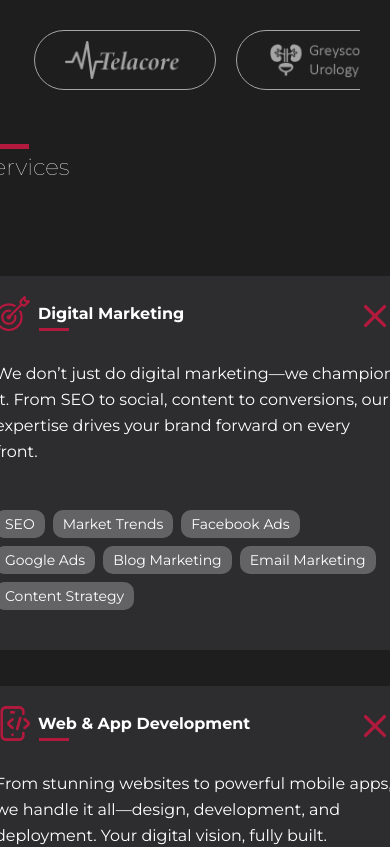
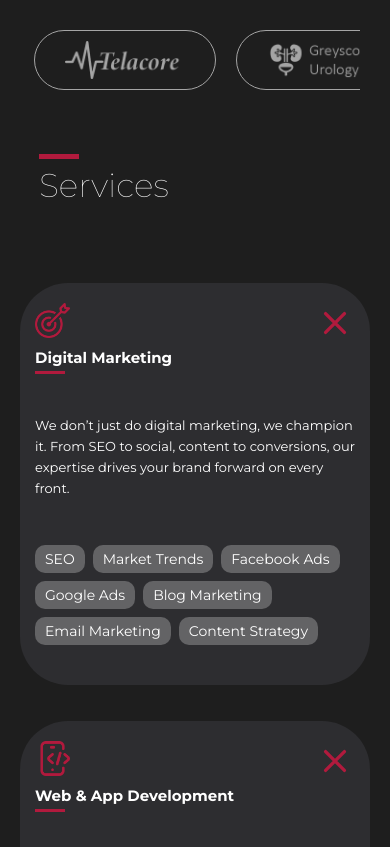
Before and after one commit to ObinnaKelvin/kobisoft, a Next.js app: page / in a window 390 px wide. Shown: the part 920-1767 px from the top of the page. Built offline with nearby package versions, Linux system fonts and the light colour scheme.

Commit message:
Services section now mobile responsive'

```diff
--- a/components/ServicesAccordion.js
+++ b/components/ServicesAccordion.js
@@ -13,7 +13,7 @@ const servicesData = [
        id: 1,
        title: 'Digital Marketing',
        icon: <Image src={'/aim.png'} width={35} height={35} />,
-       description: 'We don’t just do digital marketing—we champion it. From SEO to social, content to conversions, our expertise drives your brand forward on every front.' ,
+       description: 'We don’t just do digital marketing, we champion it. From SEO to social, content to conversions, our expertise drives your brand forward on every front.' ,
        tags: ['SEO', 'Market Trends', 'Facebook Ads', 'Google Ads', 'Blog Marketing', 'Email Marketing', 'Content Strategy']
     },
     {
@@ -60,24 +60,46 @@ function AccordionItem({id, title, icon, description, tags}) {
         initial={{y:200}}
         whileInView={{y:0, transition:{duration:0.3, ease:"easeInOut"}}}
         viewport={{once: true}}
-        key={id} className={` flex flex-col gap-[25px] bg-[#2D2D30] rounded-[3em] px-[40px] pb-[40px] xl:w-[80%] transition-all duration-300 ${isOpen ? 'h-max mb-6' : 'h-[80px] mb-2'}`}>
-        <div className='flex justify-between items-start cursor-pointer pt-[20px]' onClick={() => setIsOpen(!isOpen)}>
-            <div className='flex items-center gap-2 justify-center font-bold relative'>
+        key={id} className={` flex flex-col gap-[25px]
+        bg-[#2D2D30] rounded-[3em] px-[15px] lg:px-[40px] xl:px-[40px] pb-[40px]
+        xl:w-[80%]  w-full
+        transition-all duration-300 ${isOpen ? 'h-max mb-6' : 'h-[150px] lg:h-[80px] xl:h-[80px] mb-2'}`}>
+        <div className='flex justify-between items-start cursor-pointer py-[20px] lg:pt-[20px] xl:pt-[20px] ' onClick={() => setIsOpen(!isOpen)}>
+            <div className='flex flex-col lg:flex-row xl:flex-row
+            items-left lg:items-center xl:items-center
+            gap-2 justify-center lg:justify-center xl:justify-center
+            font-bold
+            xl:text-[35px]
+            lg:text-[35px]
+            md:text-[25px]
+            text-[15px]
+            relative '>
                 <div>{icon}</div>
                 <div>{title}</div>
                 {/* pane */}
-                <div className="bg-[#B11A3D] w-[30px] h-[3px] xl:w-[30px] xl:h-[3px] absolute left-11 bottom-0"></div>
+                <div className="bg-[#B11A3D] w-[30px] h-[3px] xl:w-[30px] xl:h-[3px]
+                absolute left-0 lg:left-11 xl:left-11
+                -bottom-1 lg:bottom-0 xl:bottom-0"></div>
 
             </div>
             <div className={`transition-all duration-300 ${isOpen ? 'rotate-45' : ''} text-[40px] text-[#B11A3D]`}><HiOutlinePlus /></div>
         </div>
 
-        <div className={`pb-5 w-[400px] overflow-hidden transition-all duration-300 ${isOpen ? 'opacity-100' : 'opacity-0 h-0'}`}>
+        <div className={`pb-5
+            w-full xl:w-[400px] lg:w-[400px]
+            overflow-hidden
+            xl:text-[17px]
+            lg:text-[17px]
+            md:text-[15px]
+            text-[13px]
+            transition-all duration-300 ${isOpen ? 'opacity-100' : 'opacity-0 h-0'}`}>
             <div>{description}</div>
         </div>
 
         {/* Tag Holder */}
-        <div className=' flex flex-wrap gap-2 w-[400px] text-sm  overflow-hidden'>
+        <div className=' flex flex-wrap gap-2
+        w-full xl:w-[400px] lg:w-[400px]
+        text-sm  overflow-hidden'>
             {tags.map((tag, idx) => (
                 <div key={`${tag}-${idx}`} className='bg-[#D9D9D950] rounded-[10px] w-max px-[10px] py-[4px]'>{tag}</div>
             ))}
@@ -90,7 +112,7 @@ function ServicesAccordion() {
 
   return (
     <>
-        <div className='flex flex-col gap-3 items-center justify-center w-full xl:h-max py-[50px] '>
+        <div className='flex flex-col gap-3 items-center justify-center w-full xl:h-max py-[30px] xl:py-[50px] px-[20px] '>
             {servicesData.map((service) => (
                 <AccordionItem
                     key={service.id}
--- a/pages/index.js
+++ b/pages/index.js
@@ -272,21 +272,22 @@ export default function Home() {
           {/* Services We Offer */}
 
           {/* Services-container */}
-          <div id="services" className="flex flex-col h-max w-full gap-10 items-center justify-center pb-[60px]">
+          <div id="services" className="flex flex-col h-max w-full gap-10 items-center justify-center py-[10px] xl:pb-[60px] lg:pb-[60px] ">
 
-            <div className="xl:w-[80%] flex flex-col items-center justify-center relative">
+            <div className="xl:w-[80%] w-full
+               flex flex-col items-center justify-center relative">
 
               {/* text */}
               <div className="flex flex-col font-thin
               xl:text-[65px] xl:w-[80%]
               lg:text-[40px] lg:w-[50%]
               md:text-[40px] md:w-[70%]
-              text-[23px] w-[90%]
+              text-[33px] w-[80%]
               mb-[40px]
               pt-[20px]">
                 {/* title */}
                 {/* pane */}
-                <div className="bg-[#B11A3D] w-[50px] h-[5px] xl:w-[70px] xl:h-[5px]"></div>
+                <div className="bg-[#B11A3D] w-[40px] h-[5px] xl:w-[70px] xl:h-[5px]"></div>
                   Services
               </div>
 
```
